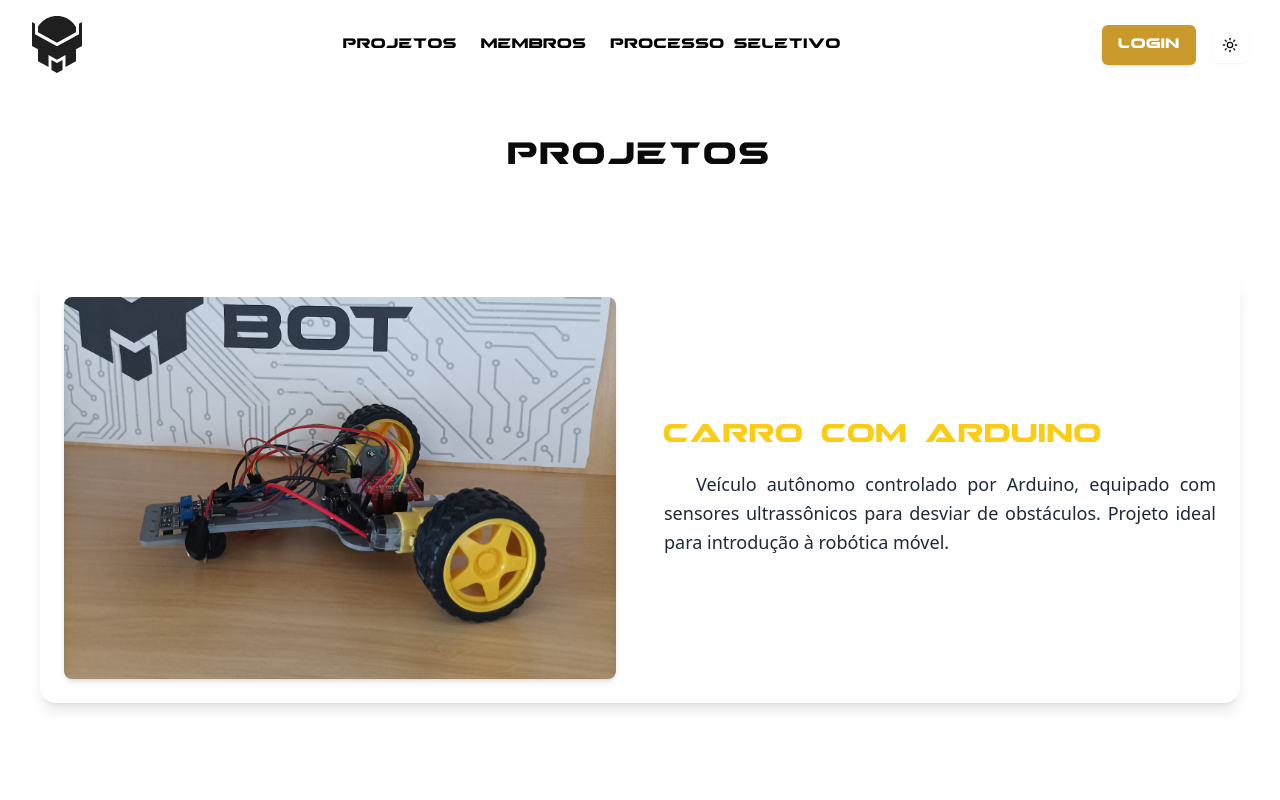
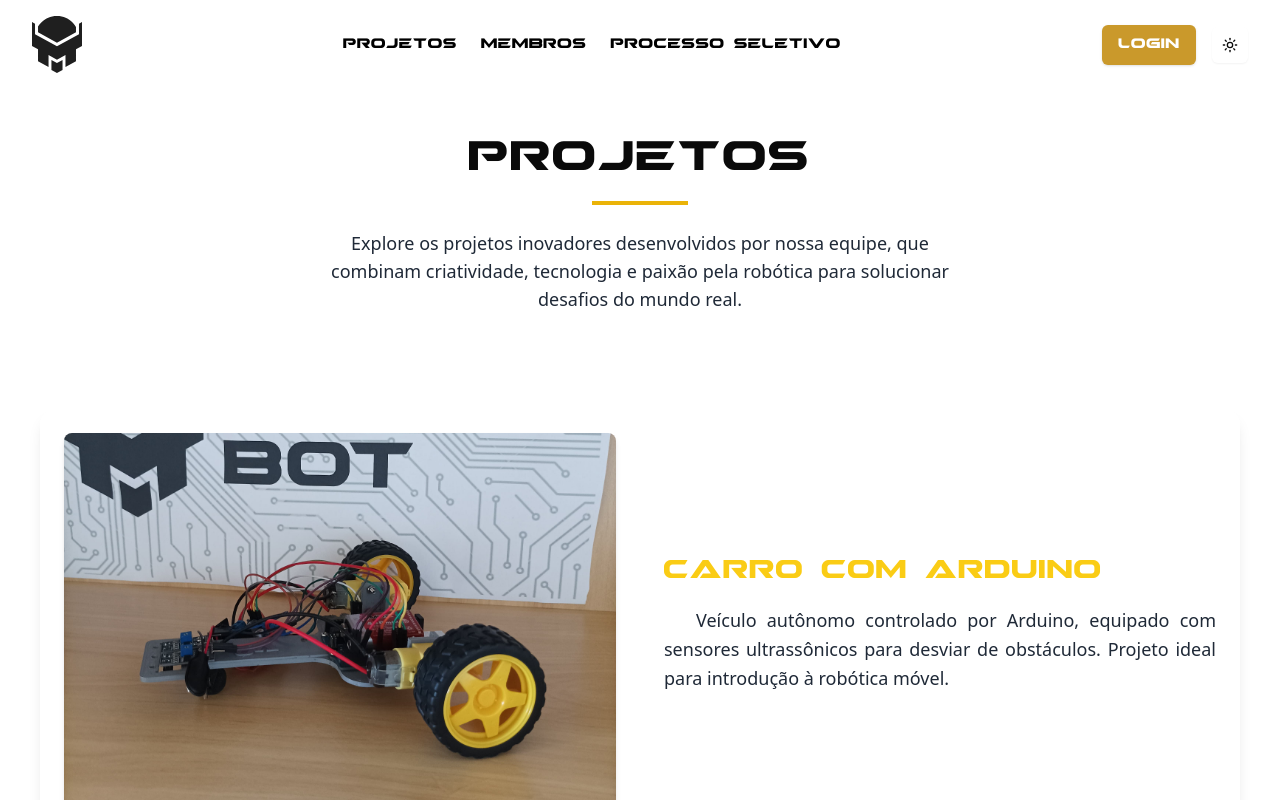
Before and after one commit to monte-bot/montebot, a Next.js app: page /projects in a window 1280 px wide. Shown: the top 800 px of the page. Built offline with nearby package versions, Linux system fonts and the light colour scheme.

Commit message:
:lipstick: updating page for follow standard

```diff
--- a/app/projects/page.tsx
+++ b/app/projects/page.tsx
@@ -30,8 +30,12 @@ const projects = [
 export default function Projects() {
     return (
         <div className="container mx-auto px-4 md:px-10 py-12 space-y-24">
-            <div className="text-center">
-                <h1 className="font-gesrics text-4xl font-bold tracking-wide">Projetos</h1>
+            <div className="text-center mb-16">
+                <h1 className="text-4xl font-gesrics md:text-5xl font-bold mb-4">Projetos</h1>
+                <div className="w-24 h-1 bg-yellow-500 mx-auto mb-6"></div>
+                <p className="text-lg text-gray-800 dark:text-gray-300 max-w-2xl mx-auto">
+                    Explore os projetos inovadores desenvolvidos por nossa equipe, que combinam criatividade, tecnologia e paixão pela robótica para solucionar desafios do mundo real.
+                </p>
             </div>
             {projects.map((project, index) => (
                 <div
--- a/app/selective-process/page.tsx
+++ b/app/selective-process/page.tsx
@@ -5,7 +5,11 @@ import SelectionForm from './form';
 
 export default function SelectiveProcess() {
     return (
-        <div className="container mx-auto px-6 md:px-8 pt-20">
+        <div className="container mx-auto px-4 md:px-10 py-12">
+            <div className="text-center mb-16">
+                <h1 className="text-4xl font-gesrics md:text-5xl font-bold mb-4">Proecesso Seletivo</h1>
+                <div className="w-24 h-1 bg-yellow-500 mx-auto mb-6"></div>
+            </div>
             <div className="grid grid-cols-1 md:grid-cols-2 gap-10 items-center p-8 rounded-2xl">
                 <motion.img
                     src="/arduino.png"
```
